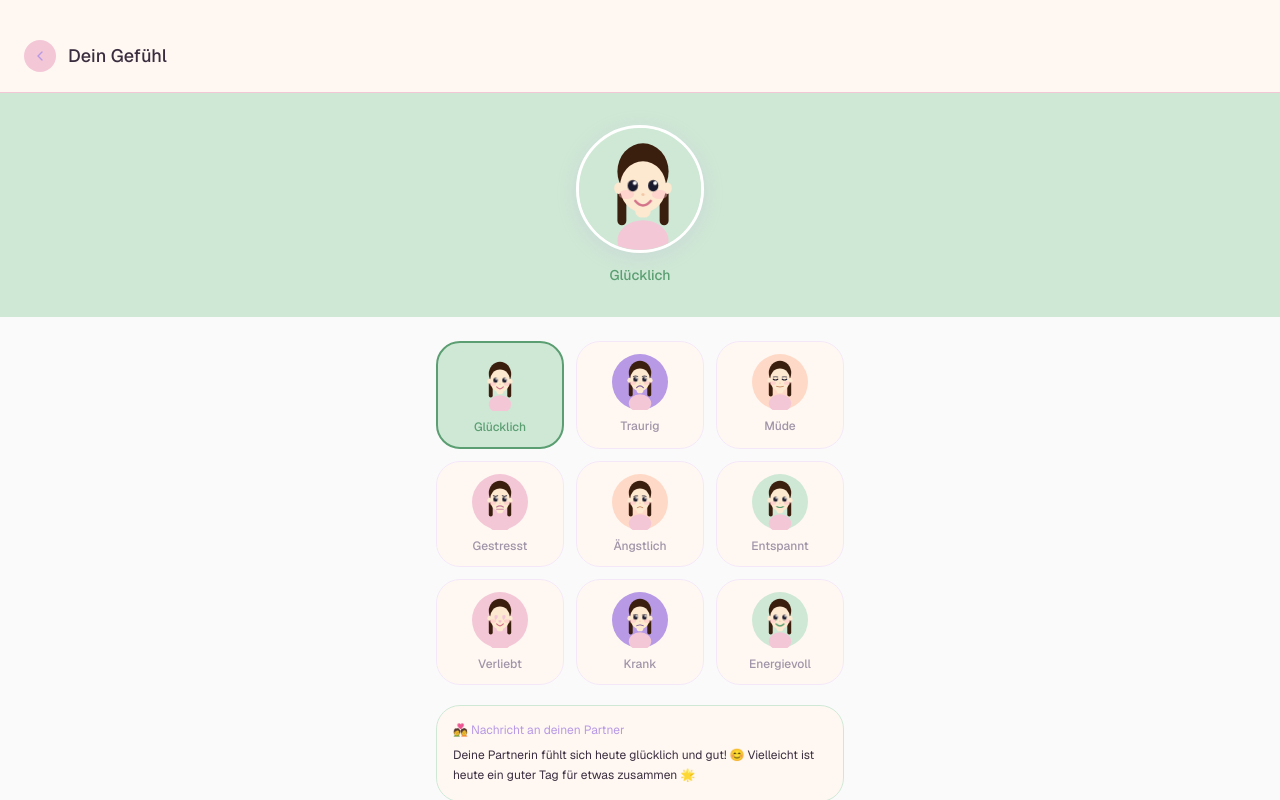
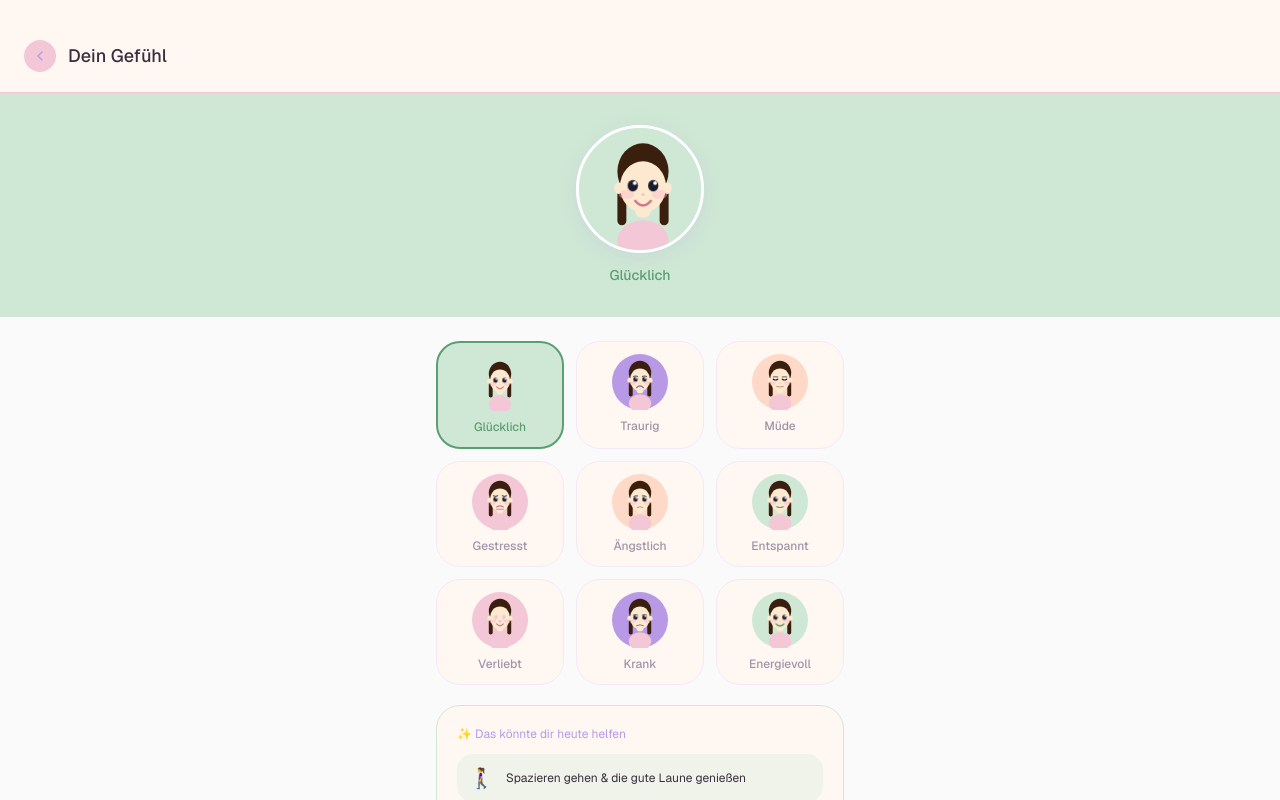
Before and after one commit to ranakarimzadeh22-debug/Luma, a Next.js app: page /gefuhl in a window 1280 px wide. Both pictures are taken after a click on the button "Glücklich". Shown: the top 800 px of the page. Built offline with nearby package versions, Linux system fonts and the light colour scheme.

Commit message:
feat: persönliche Empfehlungen je nach Stimmung

```diff
--- a/src/app/gefuhl/page.tsx
+++ b/src/app/gefuhl/page.tsx
@@ -119,15 +119,96 @@ function MoodFace({ expression, bg, skin, hair, hairStyle, top, size = 56 }: {
 }
 
 const moods = [
-  { key: "happy",    label: "Glücklich",   color: "#cfe8d5", textColor: "#5a9e72", partnerMsg: "Deine Partnerin fühlt sich heute glücklich und gut! 😊 Vielleicht ist heute ein guter Tag für etwas zusammen 🌟" },
-  { key: "sad",      label: "Traurig",     color: "#b799e5", textColor: "#7a5a9e", partnerMsg: "Deine Partnerin fühlt sich heute etwas traurig 😢 Vielleicht braucht sie gerade eine Umarmung oder einfach jemanden der zuhört 💜" },
-  { key: "tired",    label: "Müde",        color: "#ffd9c7", textColor: "#c4845a", partnerMsg: "Deine Partnerin ist heute sehr müde 😴 Gönn ihr etwas Ruhe und verwöhn sie ein bisschen 🧡" },
-  { key: "stressed", label: "Gestresst",   color: "#f4c7d7", textColor: "#c47a9a", partnerMsg: "Deine Partnerin ist heute gestresst 😤 Ein ruhiger Abend zusammen oder einfach Verständnis kann viel helfen 💕" },
-  { key: "anxious",  label: "Ängstlich",   color: "#ffd9c7", textColor: "#c4845a", partnerMsg: "Deine Partnerin fühlt sich etwas ängstlich 😟 Sei einfach für sie da — das gibt ihr Sicherheit 🤗" },
-  { key: "calm",     label: "Entspannt",   color: "#cfe8d5", textColor: "#5a9e72", partnerMsg: "Deine Partnerin ist heute entspannt und ausgeglichen 😌 Eine schöne Zeit für euch zusammen 🌿" },
-  { key: "loving",   label: "Verliebt",    color: "#f4c7d7", textColor: "#c47a9a", partnerMsg: "Deine Partnerin denkt heute besonders an dich 🥰 Zeig ihr auch, wie viel sie dir bedeutet 💝" },
-  { key: "sick",     label: "Krank",       color: "#b799e5", textColor: "#7a5a9e", partnerMsg: "Deine Partnerin ist heute krank 🤒 Bring ihr vielleicht Tee, Suppe oder einfach Fürsorge 💜" },
-  { key: "energetic",label: "Energievoll", color: "#cfe8d5", textColor: "#5a9e72", partnerMsg: "Deine Partnerin ist heute voller Energie ⚡ Perfekt für ein gemeinsames Abenteuer! 🌟" },
+  {
+    key: "happy", label: "Glücklich", color: "#cfe8d5", textColor: "#5a9e72",
+    partnerMsg: "Deine Partnerin fühlt sich heute glücklich und gut! 😊 Vielleicht ist heute ein guter Tag für etwas zusammen 🌟",
+    tips: [
+      { icon: "🚶‍♀️", text: "Spazieren gehen & die gute Laune genießen" },
+      { icon: "📖", text: "Ein Buch lesen oder etwas Neues lernen" },
+      { icon: "🎵", text: "Deine Lieblingsmusik hören & tanzen" },
+      { icon: "💌", text: "Jemandem eine nette Nachricht schicken" },
+    ],
+  },
+  {
+    key: "sad", label: "Traurig", color: "#b799e5", textColor: "#7a5a9e",
+    partnerMsg: "Deine Partnerin fühlt sich heute etwas traurig 😢 Vielleicht braucht sie gerade eine Umarmung oder einfach jemanden der zuhört 💜",
+    tips: [
+      { icon: "💧", text: "Viel Wasser trinken — das hilft dem Körper" },
+      { icon: "🧘‍♀️", text: "5 Minuten ruhig atmen oder meditieren" },
+      { icon: "🚶‍♀️", text: "Kurzer Spaziergang an der frischen Luft" },
+      { icon: "🍫", text: "Etwas Schokolade — du verdienst es 💜" },
+    ],
+  },
+  {
+    key: "tired", label: "Müde", color: "#ffd9c7", textColor: "#c4845a",
+    partnerMsg: "Deine Partnerin ist heute sehr müde 😴 Gönn ihr etwas Ruhe und verwöhn sie ein bisschen 🧡",
+    tips: [
+      { icon: "😴", text: "Ein kurzes Nickerchen von 20 Minuten" },
+      { icon: "🍵", text: "Warmen Kräutertee trinken" },
+      { icon: "🧘‍♀️", text: "Sanfte Dehnübungen im Bett" },
+      { icon: "📵", text: "Handy weglegen & Augen ausruhen" },
+    ],
+  },
+  {
+    key: "stressed", label: "Gestresst", color: "#f4c7d7", textColor: "#c47a9a",
+    partnerMsg: "Deine Partnerin ist heute gestresst 😤 Ein ruhiger Abend zusammen oder einfach Verständnis kann viel helfen 💕",
+    tips: [
+      { icon: "🌬️", text: "4-7-8 Atemübung: 4 sek ein, 7 halten, 8 aus" },
+      { icon: "🚶‍♀️", text: "10 Minuten Spazieren zum Abschalten" },
+      { icon: "📝", text: "Gedanken aufschreiben — hilft den Kopf zu leeren" },
+      { icon: "🛁", text: "Warmes Bad oder Dusche nehmen" },
+    ],
+  },
+  {
+    key: "anxious", label: "Ängstlich", color: "#ffd9c7", textColor: "#c4845a",
+    partnerMsg: "Deine Partnerin fühlt sich etwas ängstlich 😟 Sei einfach für sie da — das gibt ihr Sicherheit 🤗",
+    tips: [
+      { icon: "🌬️", text: "Tief ein- und ausatmen — 5 mal langsam" },
+      { icon: "🧘‍♀️", text: "Yoga oder sanfte Bewegung beruhigt das Nervensystem" },
+      { icon: "🍵", text: "Kamillentee trinken — natürlich beruhigend" },
+      { icon: "💬", text: "Mit jemandem sprechen den du vertraust" },
+    ],
+  },
+  {
+    key: "calm", label: "Entspannt", color: "#cfe8d5", textColor: "#5a9e72",
+    partnerMsg: "Deine Partnerin ist heute entspannt und ausgeglichen 😌 Eine schöne Zeit für euch zusammen 🌿",
+    tips: [
+      { icon: "🌿", text: "In der Natur spazieren & die Ruhe genießen" },
+      { icon: "📖", text: "Lesen oder Tagebuch schreiben" },
+      { icon: "🎨", text: "Kreativ sein — malen, basteln, kochen" },
+      { icon: "🧘‍♀️", text: "Meditation oder sanftes Yoga" },
+    ],
+  },
+  {
+    key: "loving", label: "Verliebt", color: "#f4c7d7", textColor: "#c47a9a",
+    partnerMsg: "Deine Partnerin denkt heute besonders an dich 🥰 Zeig ihr auch, wie viel sie dir bedeutet 💝",
+    tips: [
+      { icon: "💌", text: "Deinem Partner eine liebe Nachricht schicken" },
+      { icon: "🌹", text: "Etwas Schönes zusammen planen" },
+      { icon: "📸", text: "Schöne Erinnerungen anschauen" },
+      { icon: "🍳", text: "Zusammen kochen oder essen gehen" },
+    ],
+  },
+  {
+    key: "sick", label: "Krank", color: "#b799e5", textColor: "#7a5a9e",
+    partnerMsg: "Deine Partnerin ist heute krank 🤒 Bring ihr vielleicht Tee, Suppe oder einfach Fürsorge 💜",
+    tips: [
+      { icon: "💧", text: "Viel Wasser oder Ingwertee trinken" },
+      { icon: "😴", text: "So viel schlafen wie möglich" },
+      { icon: "🍲", text: "Leichte Suppe oder Brühe essen" },
+      { icon: "🌡️", text: "Temperatur messen & Arzt kontaktieren falls nötig" },
+    ],
+  },
+  {
+    key: "energetic", label: "Energievoll", color: "#cfe8d5", textColor: "#5a9e72",
+    partnerMsg: "Deine Partnerin ist heute voller Energie ⚡ Perfekt für ein gemeinsames Abenteuer! 🌟",
+    tips: [
+      { icon: "🏃‍♀️", text: "Laufen, Radfahren oder Sport machen" },
+      { icon: "🧹", text: "Die Wohnung aufräumen — macht den Kopf frei" },
+      { icon: "🎯", text: "Ein Ziel angehen das du schon lange planst" },
+      { icon: "🕺", text: "Tanzen & die Energie rauslassen" },
+    ],
+  },
 ];
 
 function sendPartnerNotification(mood: typeof moods[0], name: string) {
@@ -242,6 +323,21 @@ export default function GefuhlPage() {
           ))}
         </div>
 
+        {/* Empfehlungen für dich */}
+        {activeMood && (
+          <div className="rounded-3xl p-5" style={{ background: "#fff8f2", border: `1.5px solid ${activeMood.color}` }}>
+            <p className="text-xs mb-3" style={{ color: "#b799e5" }}>✨ Das könnte dir heute helfen</p>
+            <div className="flex flex-col gap-2.5">
+              {activeMood.tips.map((tip, i) => (
+                <div key={i} className="flex items-center gap-3 rounded-2xl px-3 py-2.5" style={{ background: activeMood.color + "55" }}>
+                  <span className="text-xl">{tip.icon}</span>
+                  <p className="text-xs leading-snug" style={{ color: "#3a2d3f" }}>{tip.text}</p>
+                </div>
+              ))}
+            </div>
+          </div>
+        )}
+
         {/* Partner Nachricht Vorschau */}
         {activeMood && (
           <div className="rounded-3xl p-4" style={{ background: "#fff8f2", border: `1.5px solid ${activeMood.color}` }}>
```
